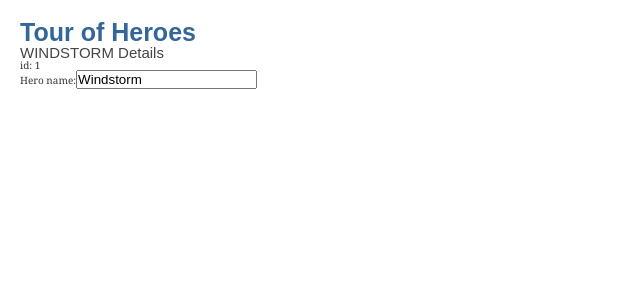
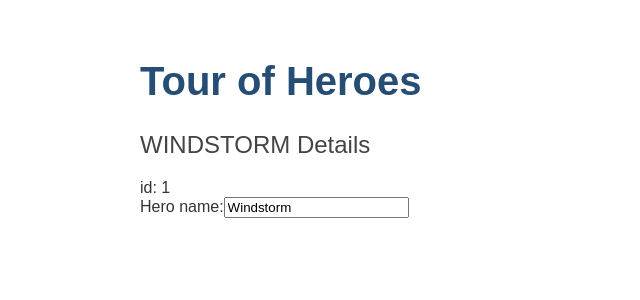
Before and after one commit to Felipebarcon/angular-tour-of-heroes, an Angular app: page / in a window 1280 px wide. Shown: the top 300 px of the page, without its empty margins (0-640 px from the left). Built offline with nearby package versions, Linux system fonts and the light colour scheme.

Commit message:
adding basic style

```diff
--- a/src/app/heroes/heroes.component.html
+++ b/src/app/heroes/heroes.component.html
@@ -1,6 +1,6 @@
-<h2>{{ hero.name | uppercase }} Details</h2>
-<div><span>id: </span> {{ hero.id }}</div>
-<div>
+<h2 class="heroes--title">{{ hero.name | uppercase }} Details</h2>
+<div class="heroes--t"><span>id: </span> {{ hero.id }}</div>
+<div class="heroes--input--name">
   <label for="name">Hero name:</label>
   <input id="name" [(ngModel)]="hero.name" placeholder="name" />
 </div>
--- a/src/styles.scss
+++ b/src/styles.scss
@@ -1,45 +1,35 @@
-/* You can add global styles to this file, and also import other style files */
-/* Application-wide Styles */
-
 * {
-  padding: 0;
-  margin: 0;
-  box-sizing: border-box;
+  font-family: Arial, Helvetica, sans-serif;
 }
-
-html {
-  /* Font size 10px => 10 / 16 =  0.625 = 62.5% */
-  /* Percentage of user's browser font-size setting */
-  /* Now 1rem = 10px */
-  font-size: 62.5%;
-  overflow-x: hidden;
-}
-
 h1 {
-  color: #369;
-  font-family: Arial, Helvetica, sans-serif;
-  font-size: 250%;
+  color: #264d73;
+  font-size: 2.5rem;
 }
 h2,
 h3 {
   color: #444;
-  font-family: Arial, Helvetica, sans-serif;
   font-weight: lighter;
 }
+h3 {
+  font-size: 1.3rem;
+}
 body {
-  margin: 2rem;
-  line-height: 1;
-  font-weight: 400;
-  color: #555;
-
-  /* Only works if there is nothing absolutely positioned in relation to body */
-  overflow-x: hidden;
+  padding: 0.5rem;
+  max-width: 1000px;
+  margin: auto;
+}
+@media (min-width: 600px) {
+  body {
+    padding: 2rem;
+  }
 }
 body,
-input[type="text"],
-button {
+input[text] {
   color: #333;
   font-family: Cambria, Georgia, serif;
+}
+a {
+  cursor: pointer;
 }
 button {
   background-color: #eee;
@@ -63,4 +53,31 @@ button:disabled {
   cursor: auto;
 }
 
-/* everywhere else */
+/* Navigation link styles */
+nav a {
+  padding: 5px 10px;
+  text-decoration: none;
+  margin-right: 10px;
+  margin-top: 10px;
+  display: inline-block;
+  background-color: #e8e8e8;
+  color: #3d3d3d;
+  border-radius: 4px;
+}
+
+nav a:hover {
+  color: white;
+  background-color: #42545c;
+}
+nav a.active {
+  background-color: black;
+  color: white;
+}
+hr {
+  margin: 1.5rem 0;
+}
+input[type="text"] {
+  box-sizing: border-box;
+  width: 100%;
+  padding: 0.5rem;
+}
```
